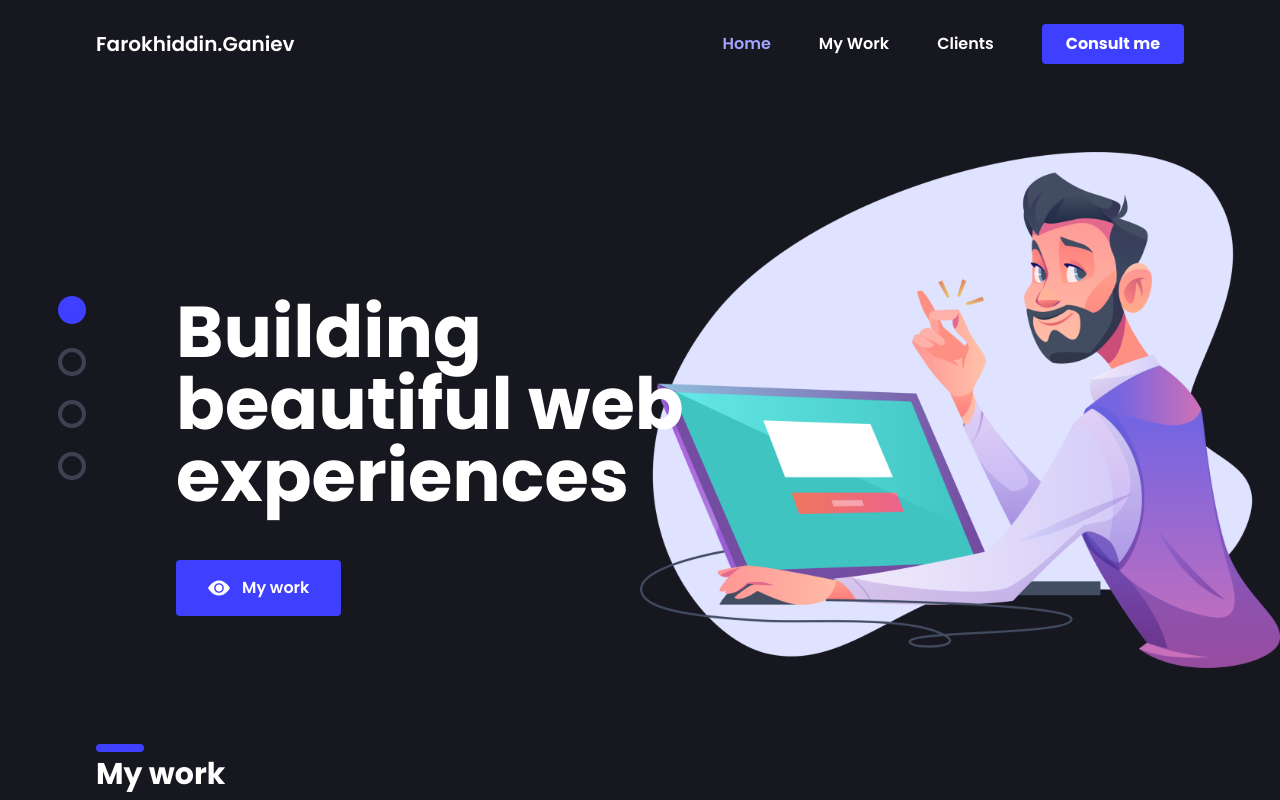
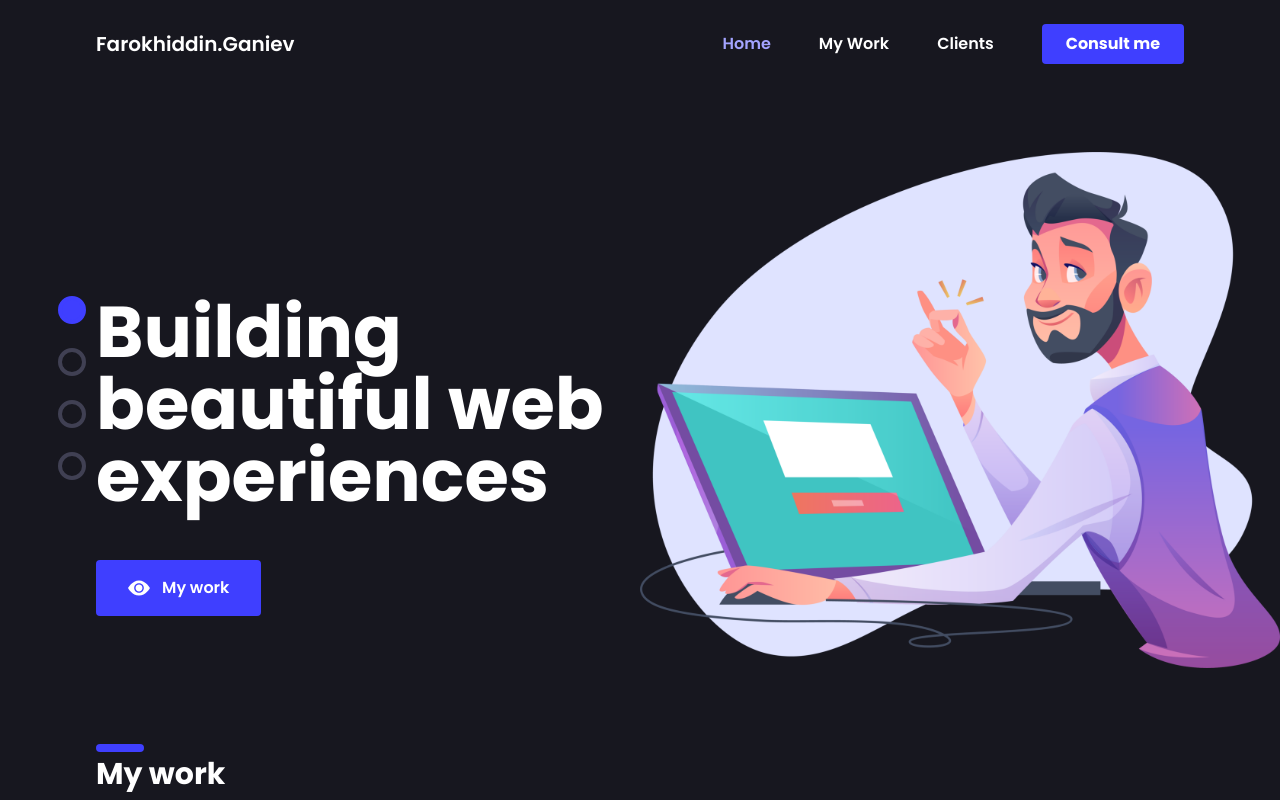
Before and after one commit to Rekhillab/personal-port, a website built with Vite: page index.html in a window 1280 px wide. Shown: the top 800 px of the page. Built offline with nearby package versions, Linux system fonts and the light colour scheme.

Commit message:
Update index.html
no margin to the hero when large

```diff
--- a/index.html
+++ b/index.html
@@ -50,7 +50,7 @@
           </nav>
 
 
-          <div class="flex flex-wrap lg:ml-20 justify-center md:justify-start max-w-xl mt-0 md:mt-36 mb-34">
+          <div class="flex flex-wrap justify-center md:justify-start max-w-xl mt-0 md:mt-36 mb-34">
             <h1 class="font-bold text-5xl md:text-6xl lg:text-7xl text-center md:text-left">Building<br>beautiful web experiences</h1>
             <div class="w-full flex justify-center md:justify-start">
             <button class="px-8 py-4 bg-theme rounded text-whitefont-bold mt-12 flex items-center space-x-3">
```
